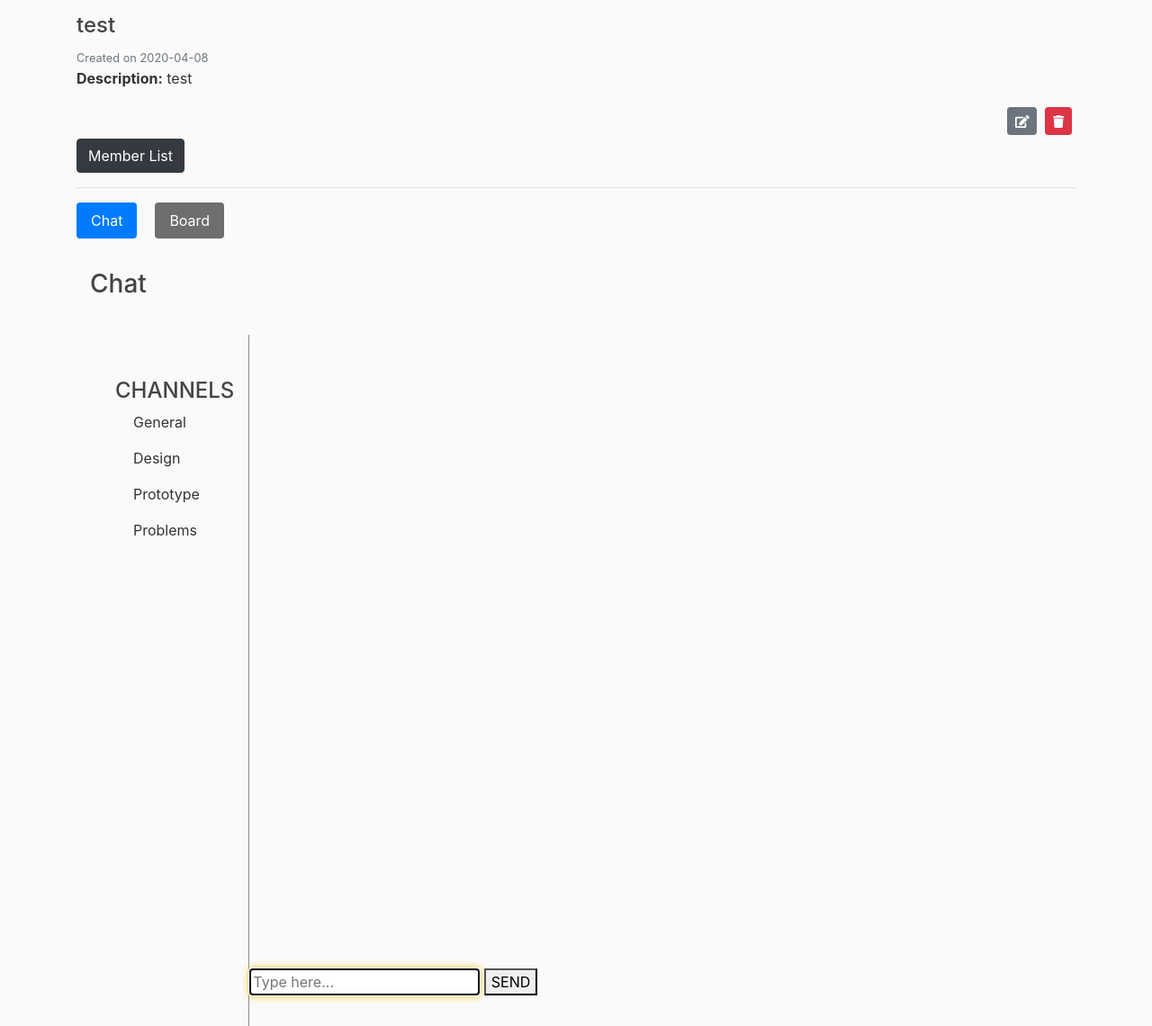
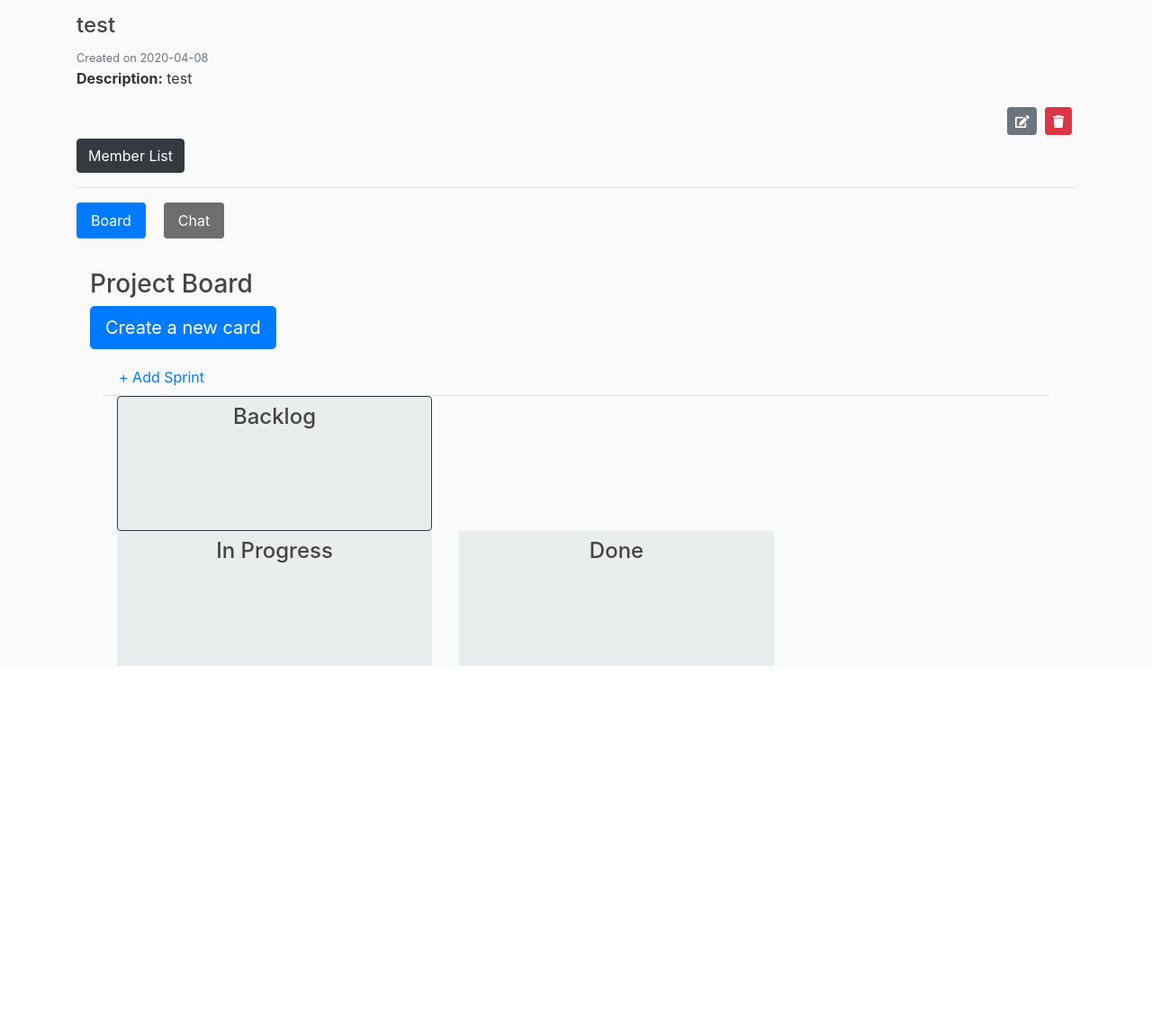
Before and after one commit to crossa95/scrumptious, a Flask app: a page that uses PagesInFlask/app/templates/project.html in a window 1280 px wide. Shown: the part 66-1206 px from the top of the page at 90% size. After the commit the page ends 806 px from the top, so only its background shows below. Run offline with Flask 2, Linux system fonts and the light colour scheme; a user stored in the database is signed in; data comes from the database, SQL or seed files in the repository; both versions use the stored data as it was after the commit; some libraries are stand-ins or nearby versions.

Commit message:
default to Board on project.html load
switching default because creating a new card should not send you to the chat. made it annoying to use

```diff
--- a/PagesInFlask/app/templates/project.html
+++ b/PagesInFlask/app/templates/project.html
@@ -63,16 +63,16 @@
 <!-- Pill tabs -->
 <ul class="nav nav-pills" role="tablist">
     <li class="nav-item">
-        <a class="nav-link active" data-toggle="pill" href="#chat">Chat</a>
+        <a class="nav-link active" data-toggle="pill" href="#board">Board</a>
     </li>
     <li class="nav-item">
-        <a class="nav-link" data-toggle="pill" href="#board">Board</a>
+        <a class="nav-link" data-toggle="pill" href="#chat">Chat</a>
     </li>
 </ul>
 
 <!-- Pill panes -->
 <div class="tab-content">
-    <div id="chat" class="container tab-pane active"><br>
+    <div id="chat" class="container tab-pane fade"><br>
         <h3>Chat</h3>
         <div id = "main-section">
             <!-- Chat Selection -->
@@ -103,16 +103,14 @@
         </div>
     </div>
     <!-- Card Board Section-->
-    <div id="board" class="container tab-pane fade"><br>
+    <div id="board" class="container tab-pane active"><br>
         <h3>Project Board</h3>
         <a href="{{ url_for('create_card', project_id=project.id, username=current_user.username)}}">
             <button type="button" class="btn btn-primary btn-lg">Create a new card</button>
         </a>
         <div class="container">
             <ul class="nav nav-tabs" role="tablist">
-                <li class="nav-item">
-                    <a class = "nav-link" href="#trash" data-toggle="tab">Trash</a>
-                </li>
+
                     <!-- <a class = "nav-link active" href="#sprint_1" data-toggle="tab">Sprint 1</a> -->
                 {% for sprint in sprints %}
                 {% if sprint.sprint_num == 1 %}
@@ -192,20 +190,7 @@
                 </div>
                 {% endif %}
                 {% endfor %}
-                <div class="tab-pane" id="trash">
-                    <div class = "lists">
-                        <div class = "list border border-dark rounded" id="backlog">
-                            <h4 style="text-align:center">Backlog</h4>
-                            {% for backlog in backlogs%}
 
-                            <div class = "list-item" draggable = "true" priority="{{backlog.priority}}" id="card_{{loop.index}}">{{ backlog.title }}</div>
-                            {% endfor %}
-                        </div>
-                        <div class = "list">
-                            <h4 style="text-align:center">Trash</h4>
-                        </div>
-                    </div>
-                </div>
             </div>
         </div>
     </div>
```
Also changed, not shown: PagesInFlask/app/site.db.
